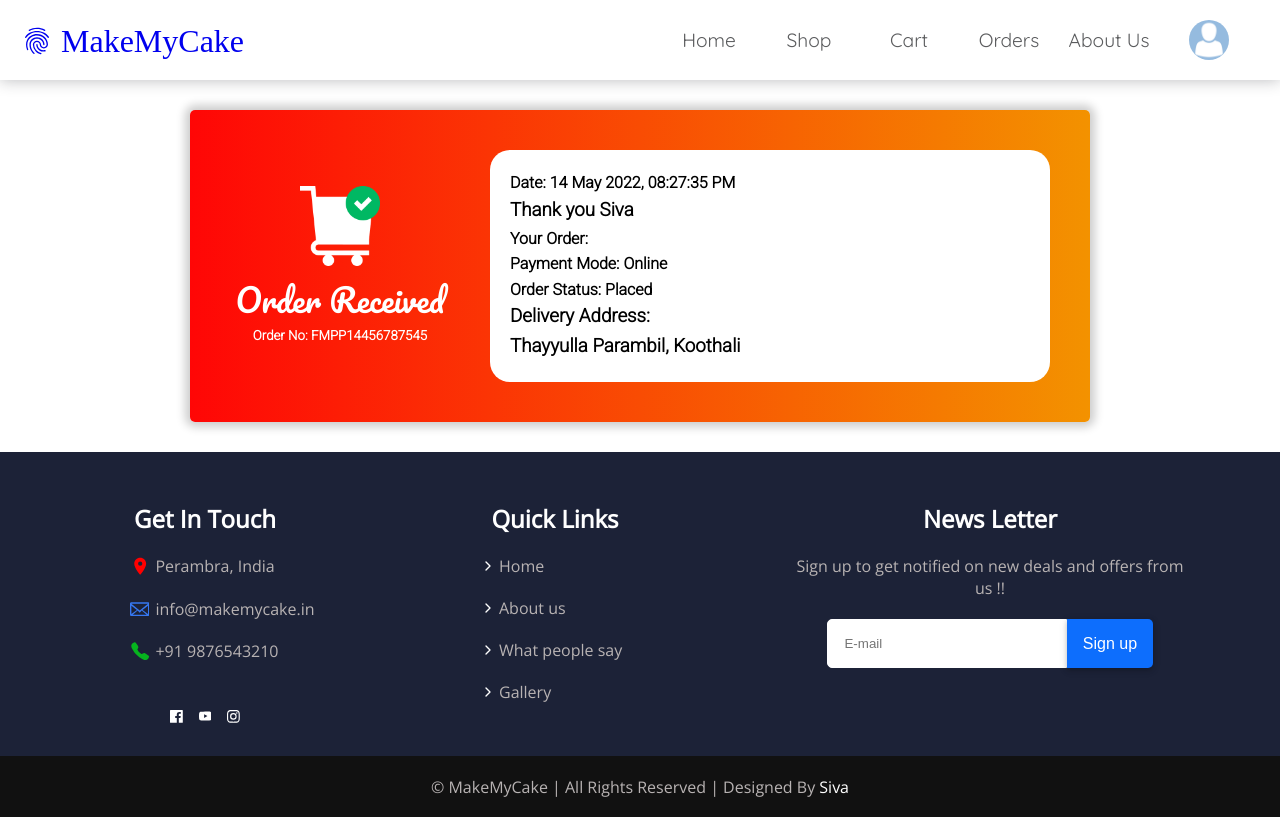
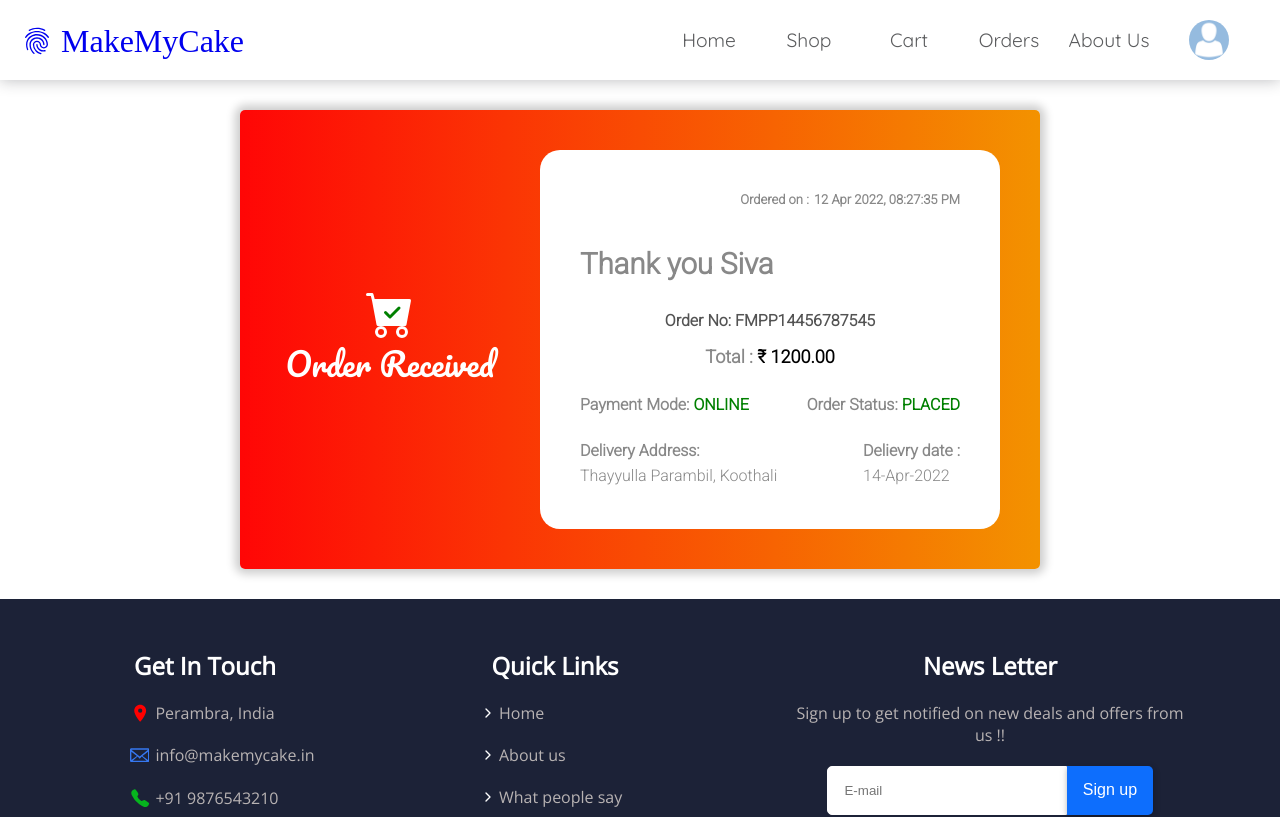
Before and after one commit to dev-siva98/web, a React (Create React App) app: page /confirmation in a window 1280 px wide. Shown: the top 817 px of the page. Built offline with nearby package versions, Linux system fonts and the light colour scheme; no server answers.

Commit message:
confirmation

```diff
--- a/src/Components/Pages/Checkout/Checkout.css
+++ b/src/Components/Pages/Checkout/Checkout.css
@@ -154,6 +154,21 @@
 .checkout-form-section-full {
     grid-column: 1 / -1;
     margin-bottom: 15px;
+}
+
+.checkout-form-input-delivery {
+    display: flex;
+    align-items: center;
+}
+
+.checkout-input-write {
+    width: 338px;
+    margin-left: 20px;
+}
+
+.checkout-input-date {
+    width: 150px;
+    margin-left: 20px;
 }
 
 
@@ -358,6 +373,26 @@
         margin-left: 195px;
     }
 
+    .checkout-form-section-full {
+        grid-column: 1 / -1;
+        margin-bottom: 15px;
+    }
+
+    .checkout-form-input-delivery {
+        display: flex;
+        flex-wrap: wrap;
+    }
+
+    .checkout-input-write {
+        margin-left: 0;
+        margin-top: 5px;
+    }
+
+    .checkout-input-date {
+        margin-left: 22px;
+    }
+
+
 }
 
 @media (max-width: 720px) {
@@ -455,4 +490,14 @@
         text-align: center;
     }
 
+    .checkout-form-input-delivery {
+        display: flex;
+        flex-wrap: wrap;
+    }
+
+    .checkout-input-date {
+        margin-left: 0;
+        margin-top: 5px;
+    }
+
 }
--- a/src/Components/Pages/Checkout/Checkout.js
+++ b/src/Components/Pages/Checkout/Checkout.js
@@ -57,6 +57,8 @@ function Checkout() {
     }, [verify])
 
     const formSchema = Yup.object().shape({
+        delivery: Yup.string()
+            .required('Provide delivery date expected'),
         address1: Yup.string()
             .required('Missing Fields'),
         contact: Yup.string()
@@ -93,6 +95,7 @@ function Checkout() {
             total: cart.total,
             paymentMode: data.payment,
             write: data.write,
+            delivery: data.delivery,
             mobile: data.mobile,
             address: {
                 address1: data.address1,
@@ -150,9 +153,15 @@ function Checkout() {
                                         <h4 >Delivery Details</h4>
                                     </div>
                                     <form onSubmit={handleSubmit(onSubmit)} className="checkout-address-form">
-                                        <div className="checkout-form-section-full">
+                                        <div className="checkout-form-section-full checkout-form-input-delivery">
+                                            <h4>Write On Cake : </h4>
                                             <input type="text" placeholder='Write on cake' {...register('write')}
-                                                className="checkout-form-input" />
+                                                className="checkout-form-input checkout-input-write" />
+                                        </div>
+                                        <div className="checkout-form-section-full checkout-form-input-delivery">
+                                        <h4>Delivery date expected : </h4>
+                                            <input type="date" {...register('delivery', { required: true })}
+                                                className={`checkout-form-input checkout-input-date ${errors.delivery && 'checkout-input-error'}`} />
                                         </div>
                                         <h3 className='checkout-form-section-headers'>Address</h3>
                                         <div className="checkout-form-section-full">
--- a/src/Components/Pages/OrderConfirmation/OrderConfirmation.css
+++ b/src/Components/Pages/OrderConfirmation/OrderConfirmation.css
@@ -10,13 +10,13 @@
 
 .confirmation-section-container {
     margin: auto;
-    width: 900px;
+    width: 800px;
     background-image: linear-gradient(to right, #ff0606, #f39200);
     border-radius: 5px;
     box-shadow: 0px 0px 10px 5px rgba(0, 0, 0, 0.2);
     padding: 40px;
     display: grid;
-    grid-template-columns: 260px 560px;
+    grid-template-columns: 260px 460px;
 }
 
 .confirmation-section-left {
@@ -28,8 +28,26 @@
     justify-content: center;
 }
 
-.confirmatiom-section-left-image {
-    width: 80px;
+.confirmation-left-icon {
+    display: flex;
+    justify-content: center;
+}
+
+.confirmatiom-section-left-icon {
+    font-size: 3rem;
+    z-index: 2;
+
+}
+
+.confirmation-left-icon-bg {
+    display: block;
+    background-color: green;
+    width: 20px;
+    height: 20px;
+    position: absolute;
+    margin-top: 13px;
+    margin-left: 4px;
+    z-index: 1;
 }
 
 .confirmation-left-title h2 {
@@ -38,14 +56,65 @@
     font-size: 2rem;
 }
 
-.confirmation-left-title h5 {
-
-}
-
-
 
 .confirmation-section-right {
     background-color: #fff;
-    padding: 20px;
+    padding: 40px;
     border-radius: 20px;
+    color: #888;
 }
+
+.confirmation-right-section-1 {
+    display: flex;
+    justify-content: flex-end;
+    align-items: center;
+}
+
+.confirmation-right-section-1 h4{
+    font-size: 13px;
+}
+
+.confirmation-right-section-1 h5 {
+    font-size: 13px;
+    margin-right: 5px;
+}
+
+.confirmation-right-section-2 {
+    margin-top: 30px;
+    font-size: 25px;
+}
+
+.confirmation-right-section-3 {
+    text-align: center;
+    margin-top: 20px;
+}
+
+.confirmation-right-section-3 h4 {
+    color: #535353;
+}
+
+.confirmation-right-section-3-paid {
+    margin: 10px 0;
+    font-size: 18px;
+    font-weight: 900;
+}
+
+.confirmation-right-section-3-paid span {
+    color: #000;
+}
+
+.confirmation-right-section-4 {
+    display: flex;
+    justify-content: space-between;
+    margin: 20px 0;
+}
+
+.confirmation-right-section-4 span {
+    text-transform: uppercase;
+    color: green;
+}
+
+.confirmation-right-section-5 {
+    display: flex;
+    justify-content: space-between;
+}
--- a/src/Components/Pages/OrderConfirmation/OrderConfirmation.js
+++ b/src/Components/Pages/OrderConfirmation/OrderConfirmation.js
@@ -1,4 +1,5 @@
 import React from 'react'
+import { BsFillCartCheckFill } from 'react-icons/bs'
 
 import './OrderConfirmation.css'
 
@@ -8,40 +9,44 @@ function OrderConfirmation() {
             <div className="confirmation-section-container">
                 <div className="confirmation-section-left">
                     <div className="confirmation-left-icon">
-                        <img src='images/order.png' alt="Success" className='confirmatiom-section-left-image' />
+                        <BsFillCartCheckFill className='confirmatiom-section-left-icon' />
+                        <div className="confirmation-left-icon-bg"></div>
                     </div>
                     <div className="confirmation-left-title">
                         <h2>Order Received</h2>
-                        <h5>Order No: FMPP14456787545</h5>
                     </div>
                 </div>
                 <div className="confirmation-section-right">
                     <div className="confirmation-right-section-1">
-                        <h4>Date: 14 May 2022, 08:27:35 PM</h4>
+                        <h5>Ordered on :</h5>
+                        <h4>12 Apr 2022, 08:27:35 PM</h4>
                     </div>
                     <div className="confirmation-right-section-2">
                         <h3>Thank you Siva</h3>
                     </div>
                     <div className="confirmation-right-section-3">
-                        <h4>Your Order:</h4>
-                        <div className="confirmation-right-section-3-items">
-
-                        </div>
+                        <h4>Order No: FMPP14456787545</h4>
                         <div className="confirmation-right-section-3-paid">
-
+                            Total : <span>&#8377; 1200.00</span>
                         </div>
                     </div>
                     <div className="confirmation-right-section-4">
                         <div className="confirmation-right-section-4-payment">
-                            <h4>Payment Mode: Online</h4>
+                            <h4>Payment Mode: <span>Online</span></h4>
                         </div>
                         <div className="confirmation-right-section-4-order">
-                            <h4>Order Status: Placed</h4>
+                            <h4>Order Status: <span>Placed</span></h4>
                         </div>
                     </div>
                     <div className="confirmation-right-section-5">
-                        <h3>Delivery Address:</h3>
-                        <h3>Thayyulla Parambil, Koothali</h3>
+                        <div className="confirmation-right-section-5-address">
+                            <h4>Delivery Address:</h4>
+                            <span>Thayyulla Parambil, Koothali</span>
+                        </div>
+                        <div className="confirmation-right-section-5-date">
+                            <h4>Delievry date :</h4>
+                            <span>14-Apr-2022</span>
+                        </div>
                     </div>
                 </div>
             </div>
```
